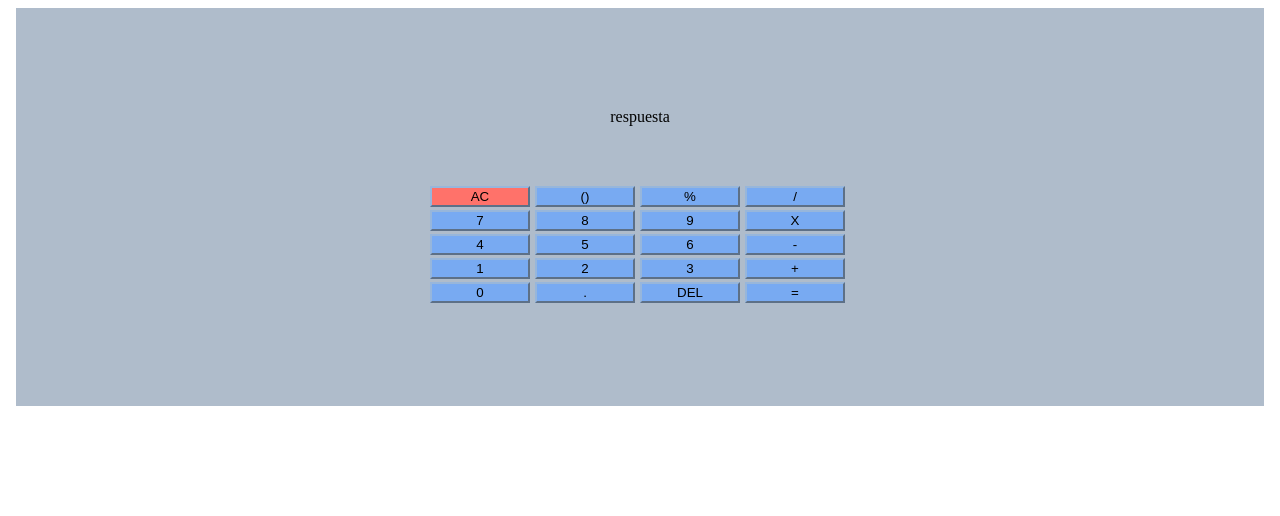
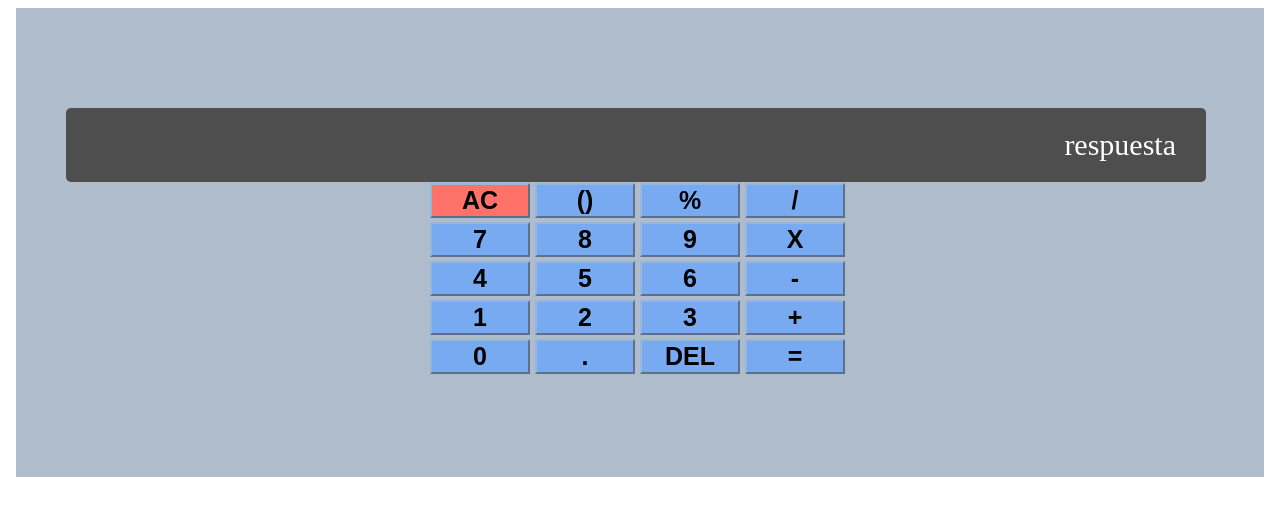
Before and after one commit to JuanMiguelD/Calculadora, an Angular app: page / in a window 1280 px wide. Shown: the top 516 px of the page. Built offline with nearby package versions, Linux system fonts and the light colour scheme.

Commit message:
esteticaF

```diff
--- a/src/app/app.component.css
+++ b/src/app/app.component.css
@@ -4,22 +4,26 @@ body{
     background-color: #afbccb;
 }
 section{
+    padding-right: 50px;
+    padding-left: 50px;
     padding-top: 100px;
     padding-bottom: 100px;
     font-weight: 500;
-}
-.row{
-    padding-bottom: 20px;
-    margin-left: 100px;
-    margin-right: 100px;
+    font-size: 30px;
 }
 
-.col-lg{
-    margin-right: 5px;
 
-}
+
 #answ{
-    margin-bottom: 40px;
+    margin-bottom: 0px;
+    text-align: right;
+    background-color:#4e4e4e ;
+    max-width: 1110px;
+    padding-bottom: 20px;
+    padding-top: 20px;
+    padding-right: 30px;
+    color: white;
+    border-radius: 5px;
 }
 
 
@@ -29,9 +33,15 @@ button{
     width: 100px;
     background-color: #78aaf2;
     border-color: #97b6db;
+    font-weight: 700;
+    font-size: 25px;
 
 }
 
 #borrar{
     background-color: #ff726a;
 }
+#borrar:hover{
+    background-color:#ff8b81 ;
+
+}
--- a/src/app/app.component.html
+++ b/src/app/app.component.html
@@ -10,8 +10,8 @@
 <body>
   <section class="container-fluid">
 
-    <div id="answ" class="row">
-      <div class="col-lg-12">respuesta</div>
+    <div class="row justify-content-center">
+      <div id="answ" class="col-11">respuesta</div>
     </div>
 
     <div class="container btn-group ">
```
